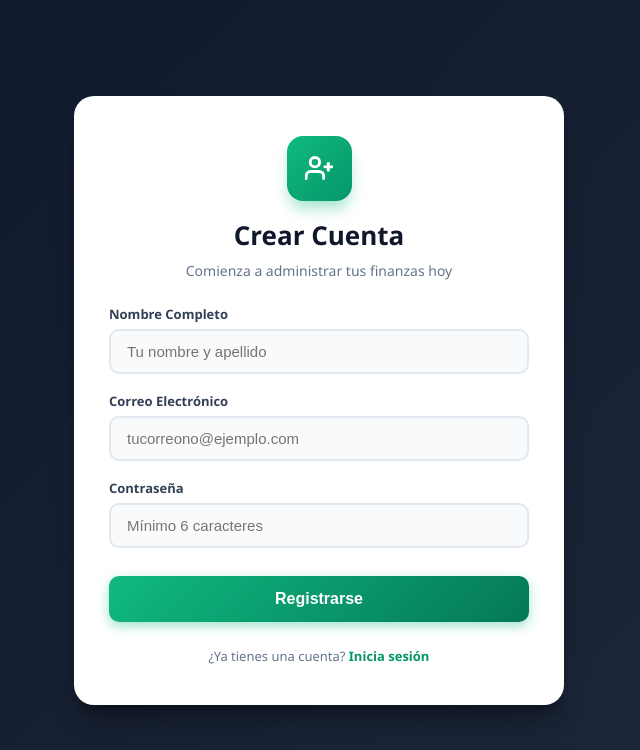
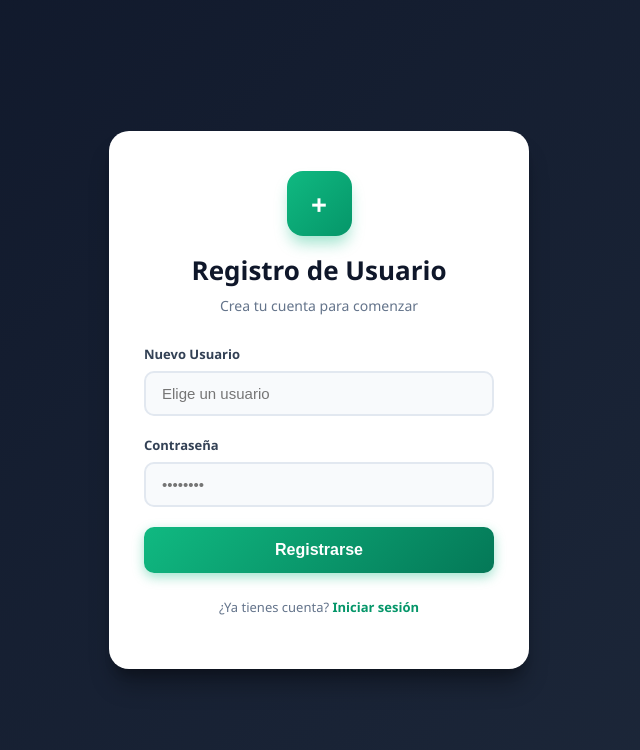
Before and after one commit to achacon-2025216/gestion_gastos_0.1, an Angular app in the folder front/: page /registro in a window 1280 px wide. Shown: the top 750 px of the page, without its empty margins (321-961 px from the left). Built offline with nearby package versions, Linux system fonts and the light colour scheme.

Commit message:
feat: Se cambio el registro.html y registro.ts para registrar usuario

```diff
--- a/front/src/app/componentes/registro/registro.css
+++ b/front/src/app/componentes/registro/registro.css
@@ -1,4 +1,15 @@
-.registro-wrapper {
+html, body {
+  margin: 0;
+  padding: 0;
+  width: 100%;
+  height: 100%;
+}
+
+* {
+  box-sizing: border-box;
+}
+
+.login-wrapper {
   display: flex;
   justify-content: center;
   align-items: center;
@@ -7,26 +18,20 @@
   background: linear-gradient(135deg, #0f172a 0%, #1e293b 100%);
   font-family: 'Segoe UI', system-ui, -apple-system, sans-serif;
   padding: 20px;
-  box-sizing: border-box;
 }
 
-.registro-card {
+.login-card {
   background: #ffffff;
   width: 100%;
   max-width: 420px;
   padding: 40px 35px;
   border-radius: 20px;
   box-shadow: 0 20px 25px -5px rgba(0, 0, 0, 0.3), 0 10px 10px -5px rgba(0, 0, 0, 0.2);
-  transition: transform 0.3s ease;
 }
 
-.registro-card:hover {
-  transform: translateY(-3px);
-}
-
-.registro-header {
+.login-header {
   text-align: center;
-  margin-bottom: 25px;
+  margin-bottom: 30px;
 }
 
 .icon-container {
@@ -39,24 +44,26 @@
   color: #ffffff;
   border-radius: 16px;
   margin-bottom: 16px;
+  font-size: 28px;
+  font-weight: bold;
   box-shadow: 0 10px 15px -3px rgba(16, 185, 129, 0.4);
 }
 
-.registro-header h2 {
+.login-header h2 {
   font-size: 26px;
   font-weight: 700;
   color: #0f172a;
   margin: 0 0 8px 0;
 }
 
-.registro-header p {
+.login-header p {
   font-size: 14px;
   color: #64748b;
   margin: 0;
 }
 
 .input-group {
-  margin-bottom: 18px;
+  margin-bottom: 20px;
 }
 
 .input-group label {
@@ -64,7 +71,7 @@
   font-size: 13px;
   font-weight: 600;
   color: #334155;
-  margin-bottom: 6px;
+  margin-bottom: 8px;
 }
 
 .input-group input {
@@ -74,9 +81,7 @@
   border: 2px solid #e2e8f0;
   border-radius: 10px;
   outline: none;
-  transition: all 0.2s ease;
   background-color: #f8fafc;
-  box-sizing: border-box;
 }
 
 .input-group input:focus {
@@ -97,28 +102,26 @@
   cursor: pointer;
   transition: all 0.3s ease;
   box-shadow: 0 4px 12px rgba(16, 185, 129, 0.4);
-  margin-top: 10px;
 }
 
 .btn-submit:hover {
   background: linear-gradient(135deg, #059669 0%, #065f46 100%);
   box-shadow: 0 6px 15px rgba(16, 185, 129, 0.6);
-  transform: translateY(-1px);
 }
 
-.registro-footer {
+.login-footer {
   text-align: center;
   margin-top: 25px;
   font-size: 13px;
   color: #64748b;
 }
 
-.registro-footer a {
+.login-footer a {
   color: #059669;
   text-decoration: none;
   font-weight: 600;
 }
 
-.registro-footer a:hover {
+.login-footer a:hover {
   text-decoration: underline;
 }
--- a/front/src/app/componentes/registro/registro.html
+++ b/front/src/app/componentes/registro/registro.html
@@ -1,39 +1,34 @@
-<div class="registro-wrapper">
-  <div class="registro-card">
-    <div class="registro-header">
+<div class="login-wrapper">
+  <div class="login-card">
+
+    <div class="login-header">
       <div class="icon-container">
-        <svg width="28" height="28" viewBox="0 0 24 24" fill="none" stroke="currentColor" stroke-width="2.5" stroke-linecap="round" stroke-linejoin="round">
-          <path d="M16 21v-2a4 4 0 0 0-4-4H5a4 4 0 0 0-4 4v2"></path>
-          <circle cx="8.5" cy="7" r="4"></circle>
-          <line x1="20" y1="8" x2="20" y2="14"></line>
-          <line x1="23" y1="11" x2="17" y2="11"></line>
-        </svg>
+        <span>+</span>
       </div>
-      <h2>Crear Cuenta</h2>
-      <p>Comienza a administrar tus finanzas hoy</p>
+      <h2>Registro de Usuario</h2>
+      <p>Crea tu cuenta para comenzar</p>
     </div>
 
-    <form>
+    <form (submit)="onRegister(); $event.preventDefault()">
       <div class="input-group">
-        <label for="nombre">Nombre Completo</label>
-        <input type="text" id="nombre" placeholder="Tu nombre y apellido" required />
+        <label>Nuevo Usuario</label>
+        <input type="text" [(ngModel)]="username" name="username" placeholder="Elige un usuario" required />
       </div>
 
       <div class="input-group">
-        <label for="email">Correo Electrónico</label>
-        <input type="text" id="email" placeholder="tucorreono@ejemplo.com" required />
+        <label>Contraseña</label>
+        <input type="password" [(ngModel)]="password" name="password" placeholder="••••••••" required />
       </div>
 
-      <div class="input-group">
-        <label for="password">Contraseña</label>
-        <input type="password" id="password" placeholder="Mínimo 6 caracteres" required />
-      </div>
+      <p *ngIf="successMessage" class="success" style="color: #10b981; text-align: center; font-size: 14px; margin-bottom: 10px;">{{ successMessage }}</p>
+      <p *ngIf="errorMessage" class="error" style="color: #e74c3c; text-align: center; font-size: 14px; margin-bottom: 10px;">{{ errorMessage }}</p>
 
       <button type="submit" class="btn-submit">Registrarse</button>
     </form>
 
-    <div class="registro-footer">
-      ¿Ya tienes una cuenta? <a routerLink="/">Inicia sesión</a>
+    <div class="login-footer">
+      <p>¿Ya tienes cuenta? <a routerLink="/login">Iniciar sesión</a></p>
     </div>
+
   </div>
 </div>
--- a/front/src/app/componentes/registro/registro.ts
+++ b/front/src/app/componentes/registro/registro.ts
@@ -1,9 +1,40 @@
 import { Component } from '@angular/core';
+import { CommonModule } from '@angular/common';
+import { FormsModule } from '@angular/forms';
+import { Router, RouterLink } from '@angular/router';
+import { HttpClient, HttpClientModule } from '@angular/common/http';
 
 @Component({
   selector: 'app-registro',
-  imports: [],
+  standalone: true,
+  imports: [CommonModule, FormsModule, RouterLink, HttpClientModule],
   templateUrl: './registro.html',
-  styleUrl: './registro.css',
+  styleUrl: './registro.css'
 })
-export class RegistroComponent {}
+
+export class RegistroComponent {
+  username = '';
+  password = '';
+  successMessage = '';
+  errorMessage = '';
+
+  constructor(private http: HttpClient, private router: Router) {}
+
+  onRegister() {
+    const newUser = { username: this.username, password: this.password };
+
+    // Cambiado de 'http://localhost:3000/register' a 'http://localhost:3000/api/register'
+    this.http.post<any>('http://localhost:3000/api/register', newUser).subscribe({
+      next: (response) => {
+        this.successMessage = '¡Cuenta creada con éxito! Redirigiendo...';
+        setTimeout(() => {
+          this.router.navigate(['/login']);
+        }, 1500);
+      },
+      error: (err) => {
+        this.errorMessage = 'Error al registrar el usuario';
+        console.error(err);
+      }
+    });
+  }
+}
```
